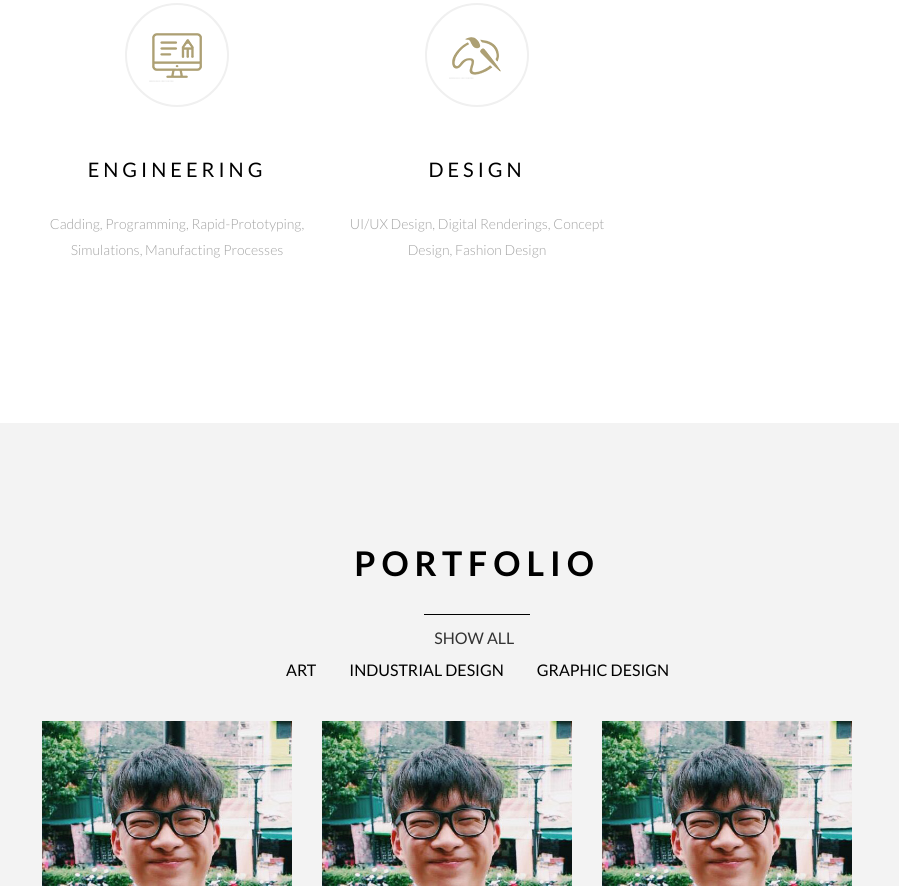
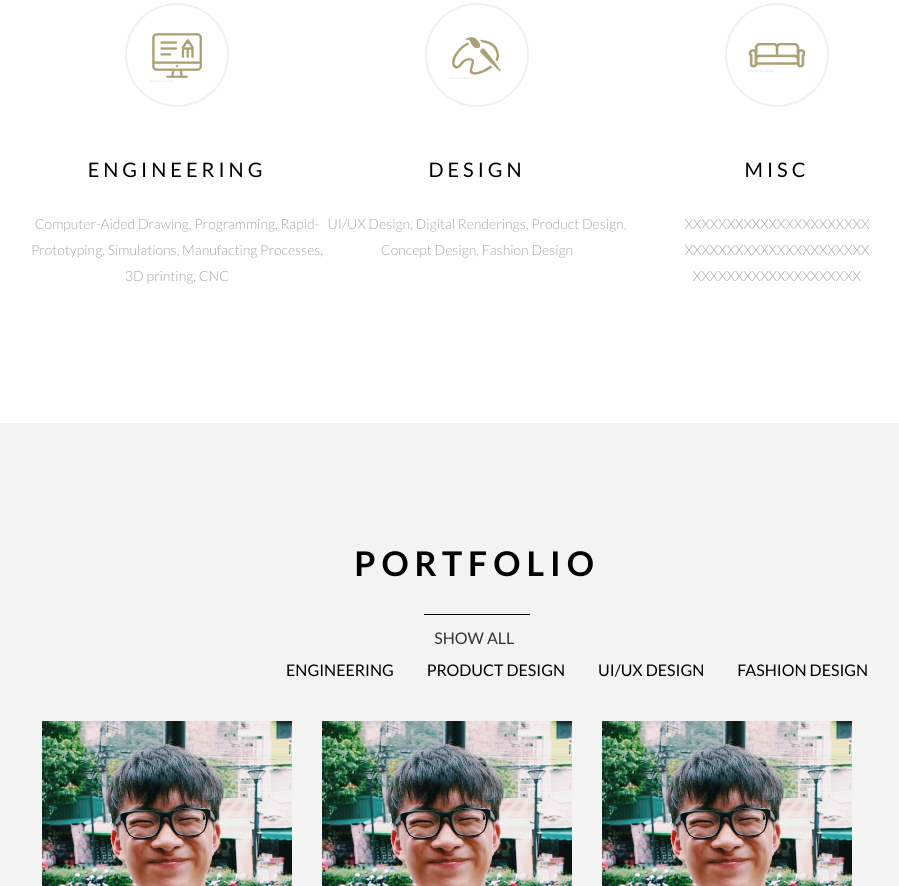
Before and after one commit to knnhzx/knnhzx.github.io, a plain HTML site: page index.html in a window 1280 px wide. Shown: the part 1258-2144 px from the top of the page, without its empty margins (163-1062 px from the left). Drawn offline with Linux system fonts and the light colour scheme.

Commit message:
Content Update

```diff
--- a/index.html
+++ b/index.html
@@ -123,7 +123,7 @@
         <div class="circle-one"></div>
 
           <h2>ENGINEERING</h2>
-          <p>Cadding, Programming, Rapid-Prototyping, Simulations, Manufacting Processes</p>
+          <p>Computer-Aided Drawing, Programming, Rapid-Prototyping, Simulations, Manufacting Processes, 3D printing, CNC</p>
 
       </div>
 
@@ -132,19 +132,19 @@
         <div class="circle-two"></div>
 
           <h2>DESIGN</h2>
-          <p>UI/UX Design, Digital Renderings, Concept Design, Fashion Design</p>
+          <p>UI/UX Design, Digital Renderings, Product Design, Concept Design, Fashion Design</p>
 
       </div>
 
 
-      <!--div class="column-three">
+      <div class="column-three">
 
         <div class="circle-three"></div>
 
-        <h2></h2>
+        <h2>MISC</h2>
         <p>XXXXXXXXXXXXXXXXXXXXXX XXXXXXXXXXXXXXXXXXXXXX XXXXXXXXXXXXXXXXXXXX</p>
 
-      <!/div-->
+    </div>
 
   </div>
 
@@ -164,9 +164,10 @@
 
     <div id="filters" class="button-group">
       <a class="button is-checked" data-filter="*" style=" padding-left:25%;width:100%">SHOW ALL</a>
-      <a class="button" data-filter=".art">ART</a>
-      <a class="button"  data-filter=".industrial">INDUSTRIAL DESIGN</a>
-      <a class="button"  data-filter=".graphic">GRAPHIC DESIGN</a>
+      <a class="button" data-filter=".art">ENGINEERING</a>
+      <a class="button"  data-filter=".industrial">PRODUCT DESIGN</a>
+      <a class="button"  data-filter=".graphic">UI/UX DESIGN</a>
+      <a class="button"  data-filter=".graphic">FASHION DESIGN</a>
   </div>
 
     <!-- Portfolio items-->
```
